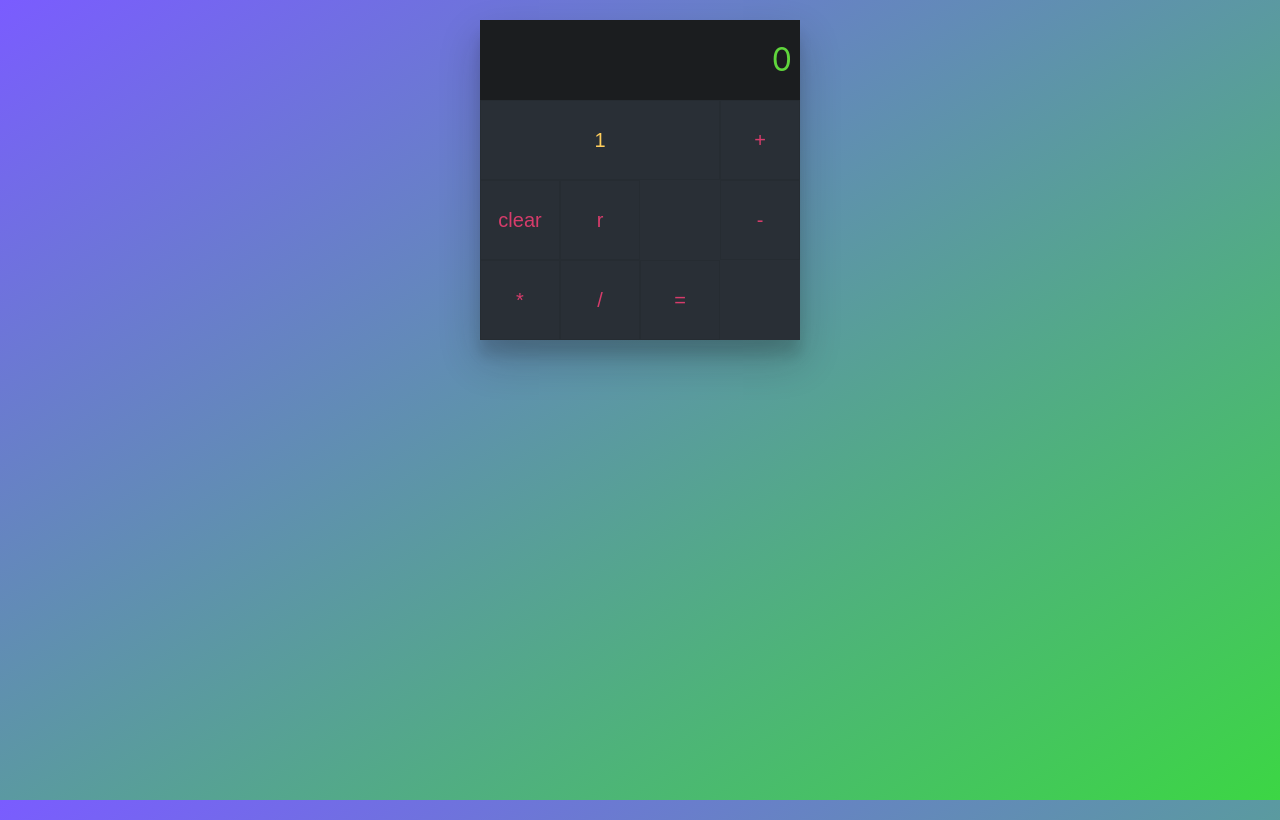
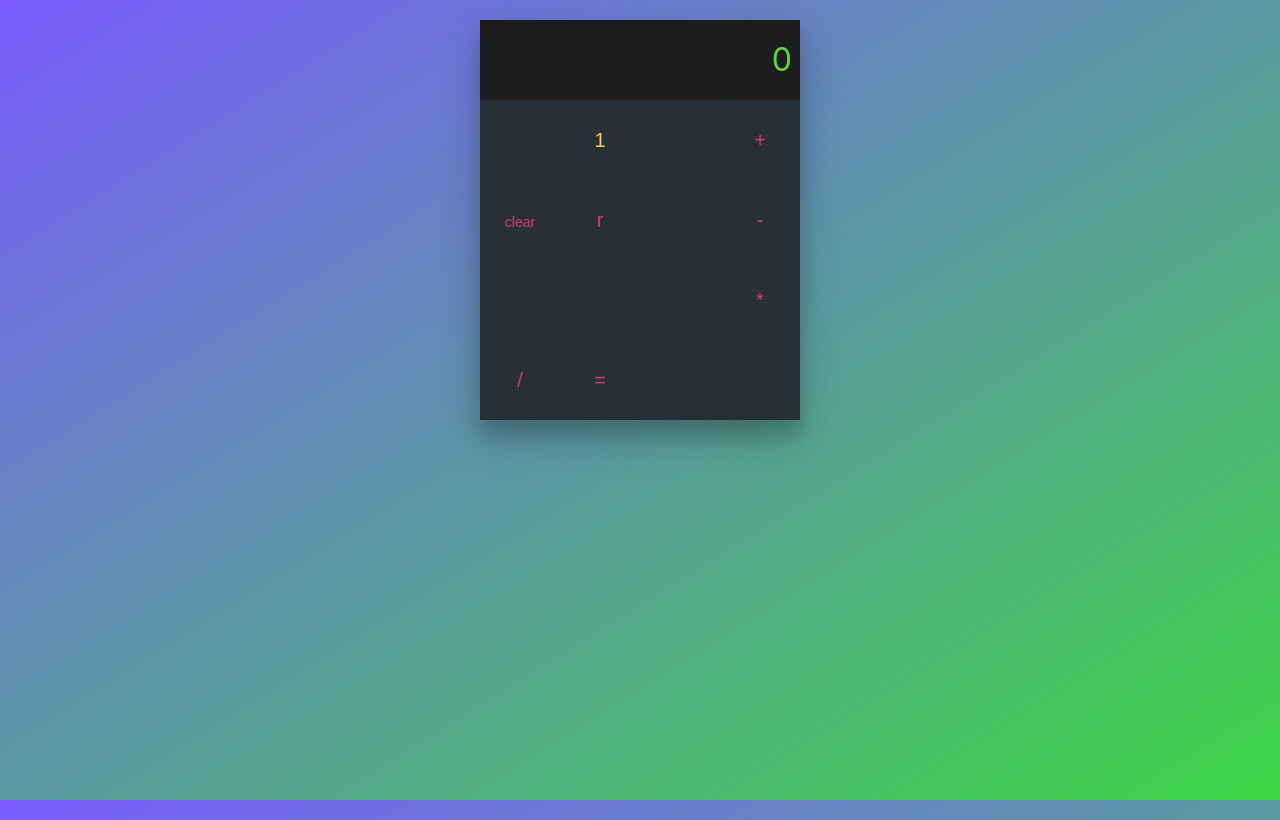
Before and after one commit to Zitle-Nancy/calculator, a React (Create React App) app: page / in a window 1280 px wide. Built offline with nearby package versions, Linux system fonts and the light colour scheme.

Commit message:
feat: create Button.css and add buttonType props in Functions component

```diff
--- /dev/null
+++ b/src/components/Button.css
@@ -0,0 +1,3 @@
+.button-long-text {
+  font-size: 14px;
+}
--- a/src/components/Button.jsx
+++ b/src/components/Button.jsx
@@ -1,4 +1,6 @@
 import PropTypes  from "react";
+import './Button.css';
+
 const Button = ({buttonType ,text, clickHandler}) => {
   return(
     <button className={buttonType} onClick={() => clickHandler(text)}>
--- a/src/components/Functions.jsx
+++ b/src/components/Functions.jsx
@@ -3,8 +3,8 @@ import PropTypes from 'prop-types'
 const Functions = ({onContentClear,onDelete }) => {
   return(
     <section className="functions">
-      <Button text="clear" clickHandler={onContentClear}/>
-      <Button text="r" clickHandler={onDelete}/>
+      <Button buttonType="button-long-text" text="clear" clickHandler={onContentClear}/>
+      <Button buttonType="&larr;" text="r" clickHandler={onDelete}/>
     </section>
   )
 }
```
